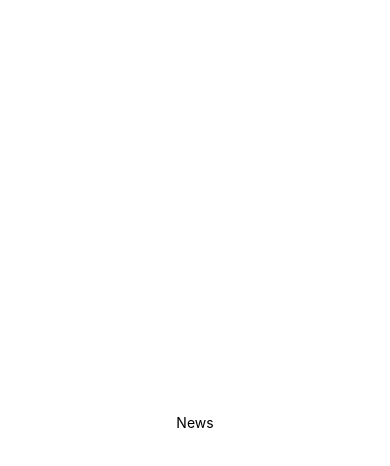
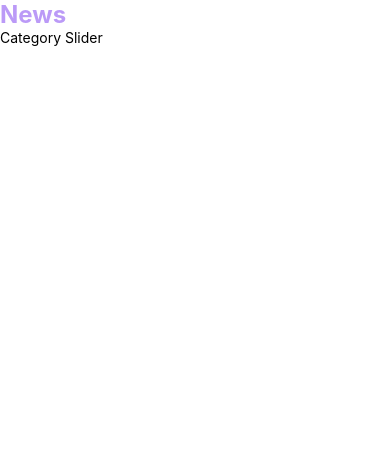
Before and after one commit to vqiu25/news-app, a React Native app: screen / in a window 390 px wide. Shown: the top 466 px of the page. Built offline with nearby package versions, Linux system fonts and the light colour scheme.

Commit message:
🎨 add global colours

```diff
--- a/App.js
+++ b/App.js
@@ -1,12 +1,11 @@
-import { StatusBar } from "expo-status-bar";
-import { StyleSheet, Text, View } from "react-native";
+import { SafeAreaView, StyleSheet, Platform, Text, View } from "react-native";
+import Home from "./app/screens/Home";
 
 export default function App() {
   return (
-    <View style={styles.container}>
-      <Text>News</Text>
-      <StatusBar style="auto" />
-    </View>
+    <SafeAreaView style={styles.container}>
+      <Home />
+    </SafeAreaView>
   );
 }
 
@@ -14,7 +13,6 @@ const styles = StyleSheet.create({
   container: {
     flex: 1,
     backgroundColor: "#fff",
-    alignItems: "center",
-    justifyContent: "center",
+    paddingTop: Platform.OS === "android" ? StatusBar.currentHeight : 0,
   },
 });
--- a/app/components/home/CategorySlider.js
+++ b/app/components/home/CategorySlider.js
@@ -0,0 +1,12 @@
+import React from "react";
+import { Text, View } from "react-native";
+
+function CategorySlider() {
+  return (
+    <View>
+      <Text>Category Slider</Text>
+    </View>
+  );
+}
+
+export default CategorySlider;
--- a/app/screens/Home.js
+++ b/app/screens/Home.js
@@ -0,0 +1,23 @@
+import React from "react";
+import { Text, View, StyleSheet } from "react-native";
+import CategorySlider from "../components/home/CategorySlider";
+import Colour from "../shared/Colour";
+
+function Home() {
+  return (
+    <View>
+      <Text style={styles.appName}>News</Text>
+      <CategorySlider />
+    </View>
+  );
+}
+
+const styles = StyleSheet.create({
+  appName: {
+    fontSize: 24,
+    fontWeight: "bold",
+    color: Colour.primary,
+  },
+});
+
+export default Home;
--- /dev/null
+++ b/app/shared/Colour.js
@@ -0,0 +1,5 @@
+export default {
+  primary: "#bb9af7",
+  grey: "#424242",
+  lightGrey: "#cccccf",
+};
```
